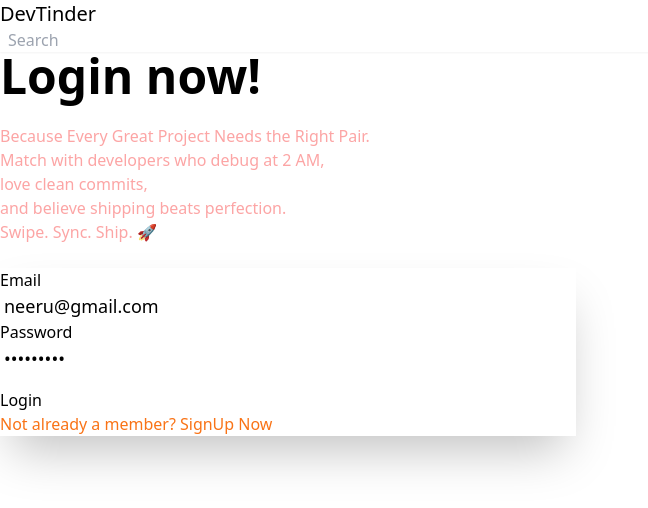
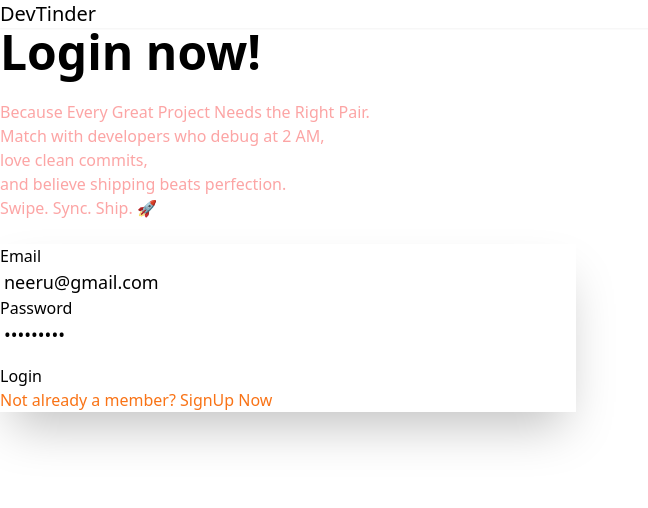
Before and after one commit to Saikrishnabalusu/DevTinder_Client, a React (Vite) app: page /Login in a window 1280 px wide. Shown: the top 508 px of the page, without its empty margins (0-648 px from the left). Built offline with nearby package versions, Linux system fonts and the light colour scheme.

Commit message:
fixed issues in login & signup screens

```diff
--- a/src/Components/Login.jsx
+++ b/src/Components/Login.jsx
@@ -119,7 +119,7 @@ const Login = () => {
                             <button className="btn btn-neutral mt-4" onClick={formType === "login" ? submitLogin : handleSignup}>{formType === "login" ? "Login" : "Sign Up"}</button>
 
                         </fieldset>
-                        <p className='text-left text-orange-500 cursor-pointer' onClick={() => setFormType("signup")}>Not already a member? SignUp Now</p>
+                        {formType === "login" && (<p className='text-left text-orange-500 cursor-pointer' onClick={() => setFormType("signup")}>Not already a member? SignUp Now</p>)}
                     </div>
                 </div>
             </div>
--- a/src/Components/NavBar.jsx
+++ b/src/Components/NavBar.jsx
@@ -21,7 +21,7 @@ const NavBar = () => {
                 <Link to={"/"} className="btn btn-ghost text-xl">DevTinder</Link>
             </div>
             <div className="flex gap-3 mx-2">
-                <input type="text" placeholder="Search" className="input input-bordered w-24 md:w-auto" />
+                {loginUser && (<input type="text" placeholder="Search" className="input input-bordered w-24 md:w-auto" />)}
                 {loginUser && (<div className="dropdown dropdown-end mx-2">
                     <div tabIndex={0} role="button" className="btn btn-ghost btn-circle avatar">
                         <div className="w-10 rounded-full">
```
